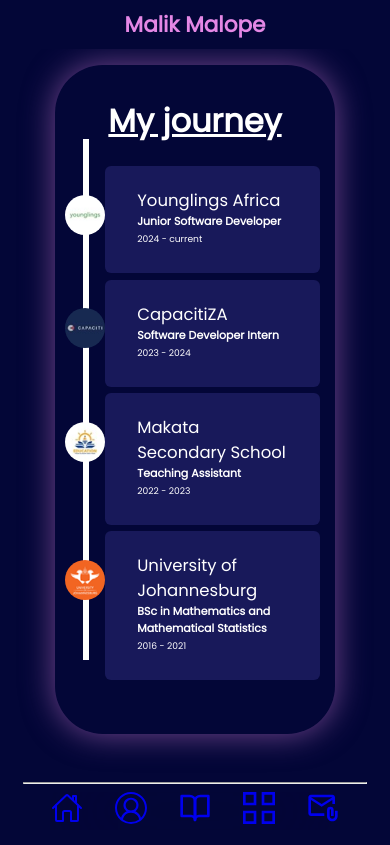
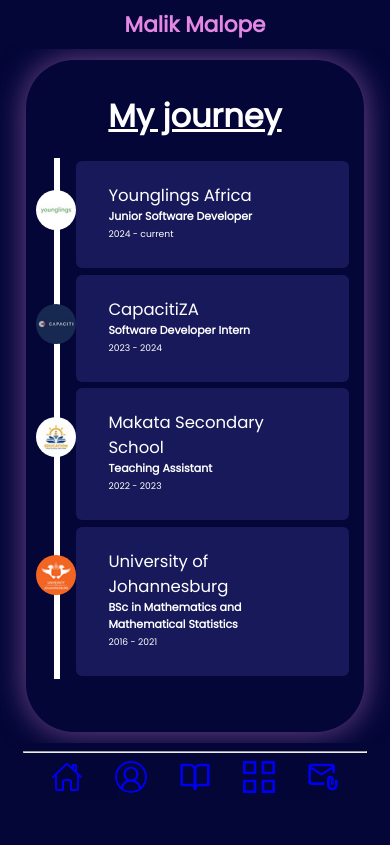
Before and after one commit to libSpace/my-react-portfolio-one, a React (Create React App) app: page /Education in a window 390 px wide. Built offline with nearby package versions, Linux system fonts and the light colour scheme.

Commit message:
Fixed my education margin.

```diff
--- a/src/component/Education.css
+++ b/src/component/Education.css
@@ -2,7 +2,7 @@
     box-shadow: 0 0 2rem rgba(228, 135, 229, 0.5);
     align-items: center;
     justify-items: center;
-    margin: 2.5rem;
+    margin: 0 8rem;
     margin-top: 1rem;
     border-radius: 3rem;
     padding-bottom: 1.2rem;
@@ -76,6 +76,7 @@
     overflow: hidden;
     transition: opacity 0.6s ease-in-out, transform 0.6s ease-in-out, max-height 0.8s ease-in-out, border 0.6s ease-in-out;
     border: 2px solid transparent;
+    animation: ease-in;
     }
 
 
@@ -84,11 +85,11 @@
     transform: scale(1.02);
     max-height: 13rem;
     border-color: lightpink;
-    transition: max-height 0.6s ease-in-out, border-color 0.6s ease-in-out; /* Add max-height transition */
+    transition: max-height 0.6s ease-in-out, border-color 0.6s ease-in-out;
     }
 
     .text-resp {
-    font-size: 0.65rem;
+    font-size: 1rem;
     display: none;
     opacity: 0;
     transform: translateY(-10px);
@@ -100,6 +101,11 @@
     opacity: 1;
     transform: translateY(0);
     transition: opacity 0.6s ease-in-out, transform 0.6s ease-in-out;
+    }
+    .text-box:hover .ed-text-box{
+        font-size: small;
+        animation: ease-in;
+        opacity: 0.5;
     }
 
 @keyframes fadeInOut {
@@ -146,18 +152,18 @@ left: 50%;
     left: 50%;
     margin-left: -3px;
     z-index: -1;
-    transform: translateY(-1.5rem);
-    animation: moveline 4s linear forwards;
+    /* transform: translateY(-1.5rem);
+    animation: moveline 4s linear forwards; */
 }
 
-@keyframes moveline{
+/* @keyframes moveline{
     0%{
         height: 0;
     }
     100%{
         height: 100%;
     }
-}
+} */
 
 
 .text-box h2 {
@@ -172,10 +178,12 @@ left: 50%;
 
 @media screen and (max-width: 700px) {
     .main-ed-cont{
-        padding-bottom: 0.01rem;
-        .journey{
-            transform: translateY(2rem);
-        }
+        padding-bottom: 0.2rem;
+        margin: 0.7rem;
+
+    }
+    .main-ed-cont .journey{
+        transform: translateY(2rem);
     }
     .timeline{
     margin: 50px auto;
--- a/src/component/Education.js
+++ b/src/component/Education.js
@@ -13,9 +13,9 @@ export default function Education() {
         <div className='timeline-container left-container'>
           <img src={younglings}  alt='younglings logo'/>
           <div className='text-box'>
-              <h2>Younglings Africa</h2>
-              <h4>Junior Software Developer</h4>
-              <small>2024 - current</small>
+              <h2 className='ed-text-box'>Younglings Africa</h2>
+              <h4 className='ed-text-box'>Junior Software Developer</h4>
+              <small className='ed-text-box'> 2024 - current</small>
               <ul className='text-resp'>
                 <li>Continuous Learning</li>
                 <li>Troubleshooting and Debugging</li>
--- a/src/component/Projects.css
+++ b/src/component/Projects.css
@@ -18,7 +18,7 @@
 
 /* Styling for project paragraph */
 .proj-main-container .proj-para {
-    margin: 2rem;
+
     padding: 1rem;
     margin: 0 8rem;
     margin-bottom: 1rem;
```
